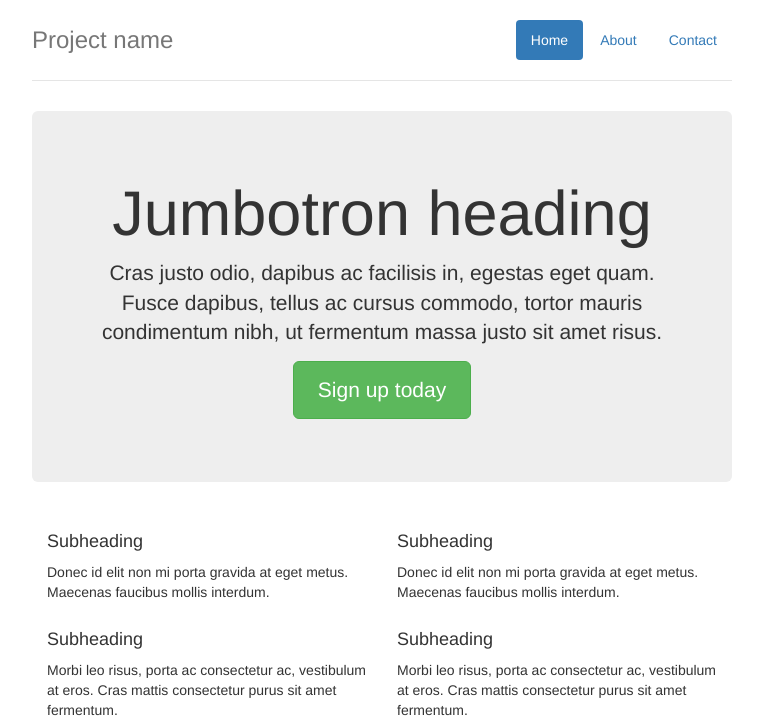
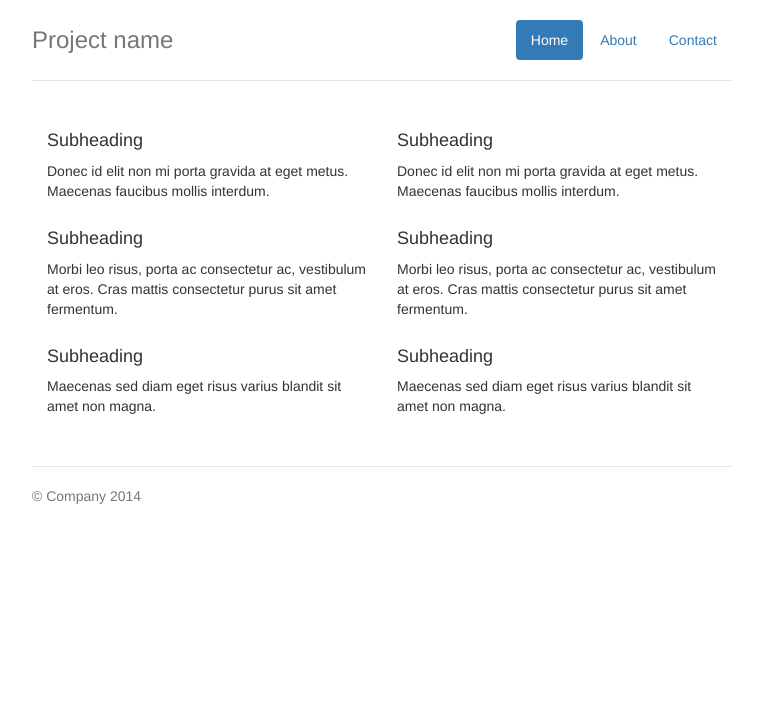
Before and after one commit to OlalKeith/python, a Django app: template django_project/first_app/templates/bootstrap/bootstrap_index.html in a window 1280 px wide. Shown: the top 722 px of the page, without its empty margins (258-1021 px from the left). After the commit the page ends 504 px from the top, so only its background shows below. Run offline with Django 3.2, Linux system fonts and the light colour scheme; the template is opened without the code that fills it, so the values that code supplies are empty; some libraries are stand-ins or nearby versions.

Commit message:
loadingcss

```diff
--- a/django_project/first_app/templates/bootstrap/bootstrap_index.html
+++ b/django_project/first_app/templates/bootstrap/bootstrap_index.html
@@ -16,7 +16,7 @@
     <link href="{% static 'css/bootstrap.min.css' %}" rel="stylesheet">
 
     <!-- Custom styles for this template -->
-    <link href="{% static 'jumbotron-narrow.css' %}" rel="stylesheet">
+    <link href="{% static 'css/jumbotron-narrow.css' %}" rel="stylesheet">
 
 
     <!-- HTML5 shim and Respond.js for IE8 support of HTML5 elements and media queries -->
@@ -40,11 +40,6 @@
         <h3 class="text-muted">Project name</h3>
       </div>
 
-      <div class="jumbotron">
-        <h1>Jumbotron heading</h1>
-        <p class="lead">Cras justo odio, dapibus ac facilisis in, egestas eget quam. Fusce dapibus, tellus ac cursus commodo, tortor mauris condimentum nibh, ut fermentum massa justo sit amet risus.</p>
-        <p><a class="btn btn-lg btn-success" href="#" role="button">Sign up today</a></p>
-      </div>
 
       <div class="row marketing">
         <div class="col-lg-6">
```
